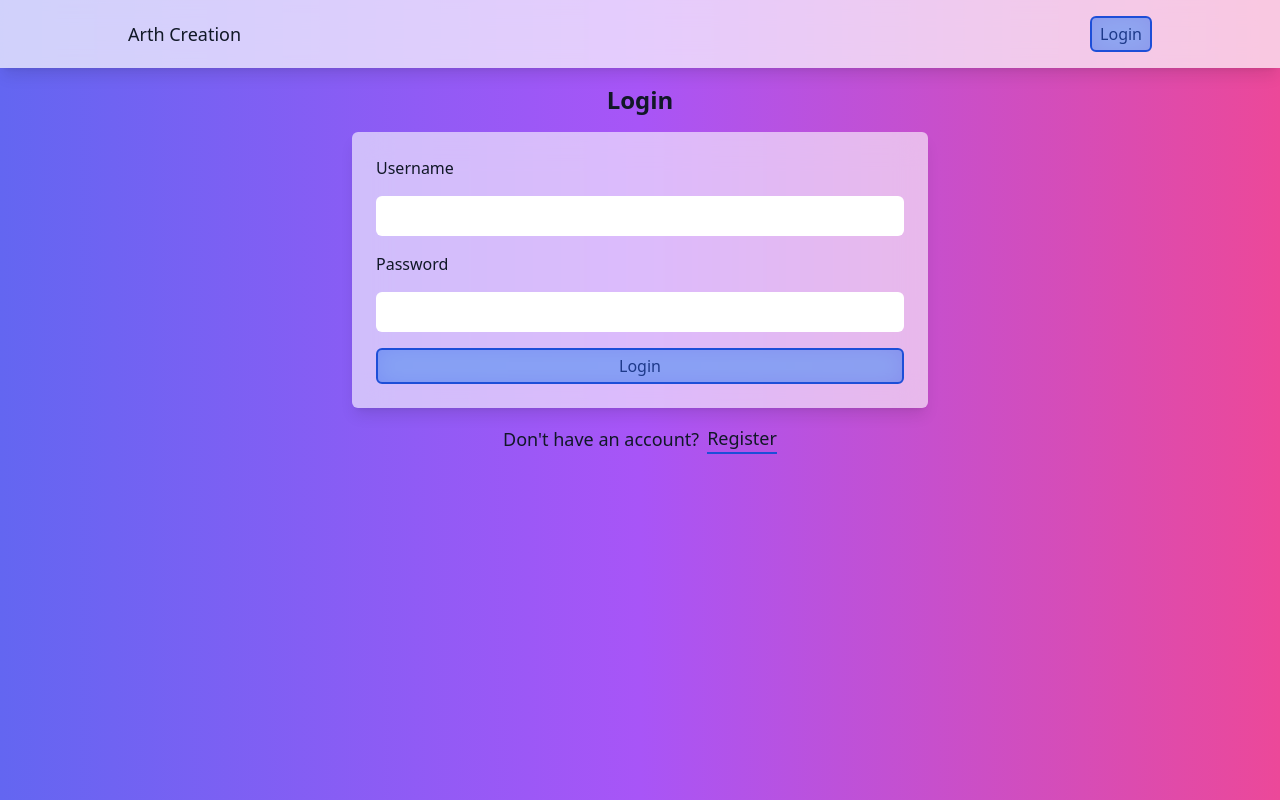
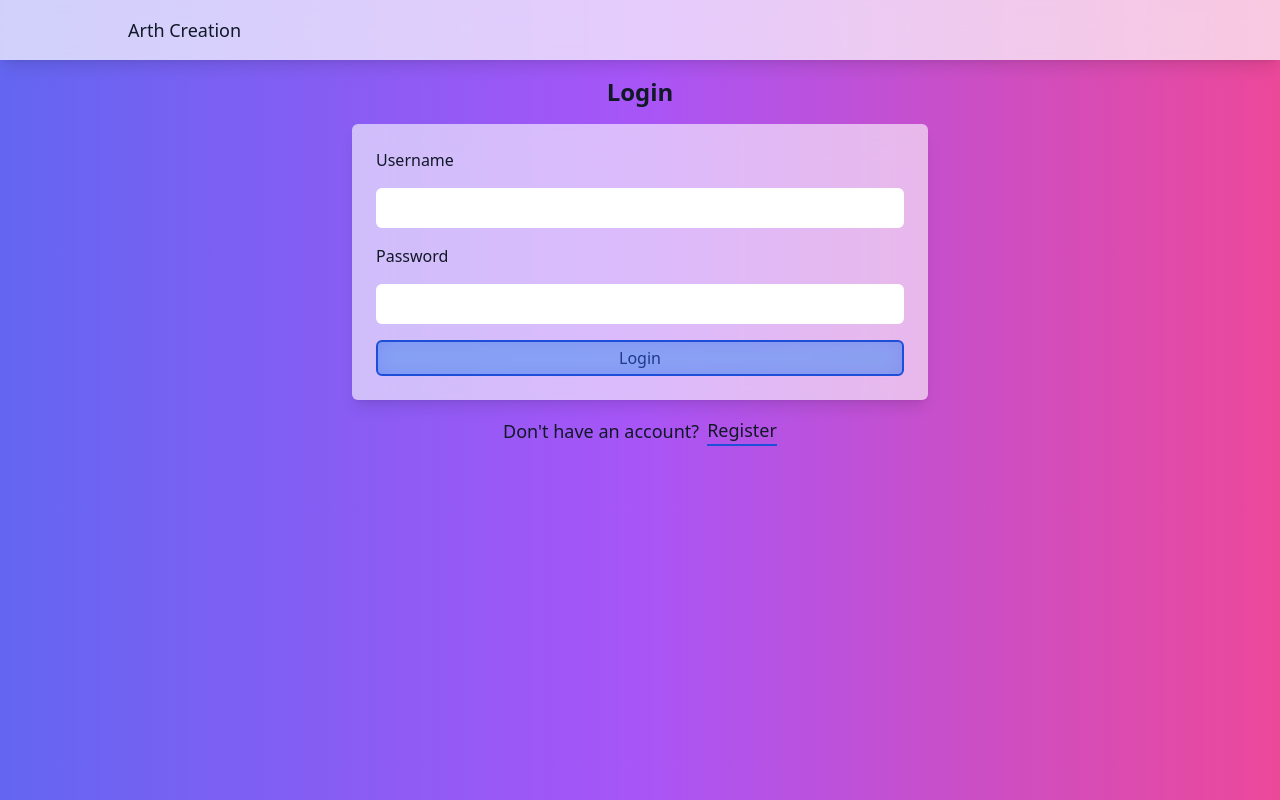
Before and after one commit to Mrparasgediya/online-selling-app, a Next.js app: page /users/login in a window 1280 px wide. Built offline with nearby package versions, Linux system fonts and the light colour scheme.

Commit message:
make some updated

```diff
--- a/src/components/Navbar/Navbar.tsx
+++ b/src/components/Navbar/Navbar.tsx
@@ -23,9 +23,10 @@ const Navbar: FC<INavbarProps> = ({
           <a className="font-medium text-lg ">Arth Creation</a>
         </NextLink>
         <div className="flex items-center gap-2">
-          {isLoggedIn ? (
+          {isAdmin &&
+            (isLoggedIn ? (
               <Fragment>
-              {router.pathname === "/" && isAdmin && (
+                {router.pathname === "/" && (
                   <CustomLink link="/admin/products">
                     <Button color="blue">Admin Panel</Button>
                   </CustomLink>
@@ -38,7 +39,7 @@ const Navbar: FC<INavbarProps> = ({
               <CustomLink link="/users/login">
                 <Button color="blue">Login</Button>
               </CustomLink>
-          )}
+            ))}
         </div>
       </div>
     </nav>
--- a/src/utils/db.ts
+++ b/src/utils/db.ts
@@ -1,18 +1,16 @@
-import mongoose from 'mongoose'
+import mongoose from "mongoose";
 
 const connectDB = async () => {
-    if (mongoose.connections[0].readyState)
-        return;
-    await mongoose.connect(process.env.MONGODB_URI, {
-        useNewUrlParser: true
-    } as mongoose.ConnectOptions);
-}
-
+  if (mongoose.connections[0].readyState) return;
+  await mongoose.connect(process.env.MONGODB_URI, {
+    useNewUrlParser: true,
+  } as mongoose.ConnectOptions);
+};
 
 const disconnectDB = async () => {
-    if (process.env.NODE_ENV === 'production') {
-        await mongoose.connection.close();
-    }
-}
+  if (process.env.NODE_ENV === "production") {
+    await mongoose.connection.close();
+  }
+};
 
 export { connectDB, disconnectDB };
```
Also changed, not shown: public/uploads/products/624f1fe594913fb85867d955-1.png (added). Lines whose indentation alone changed are shown as unchanged.
